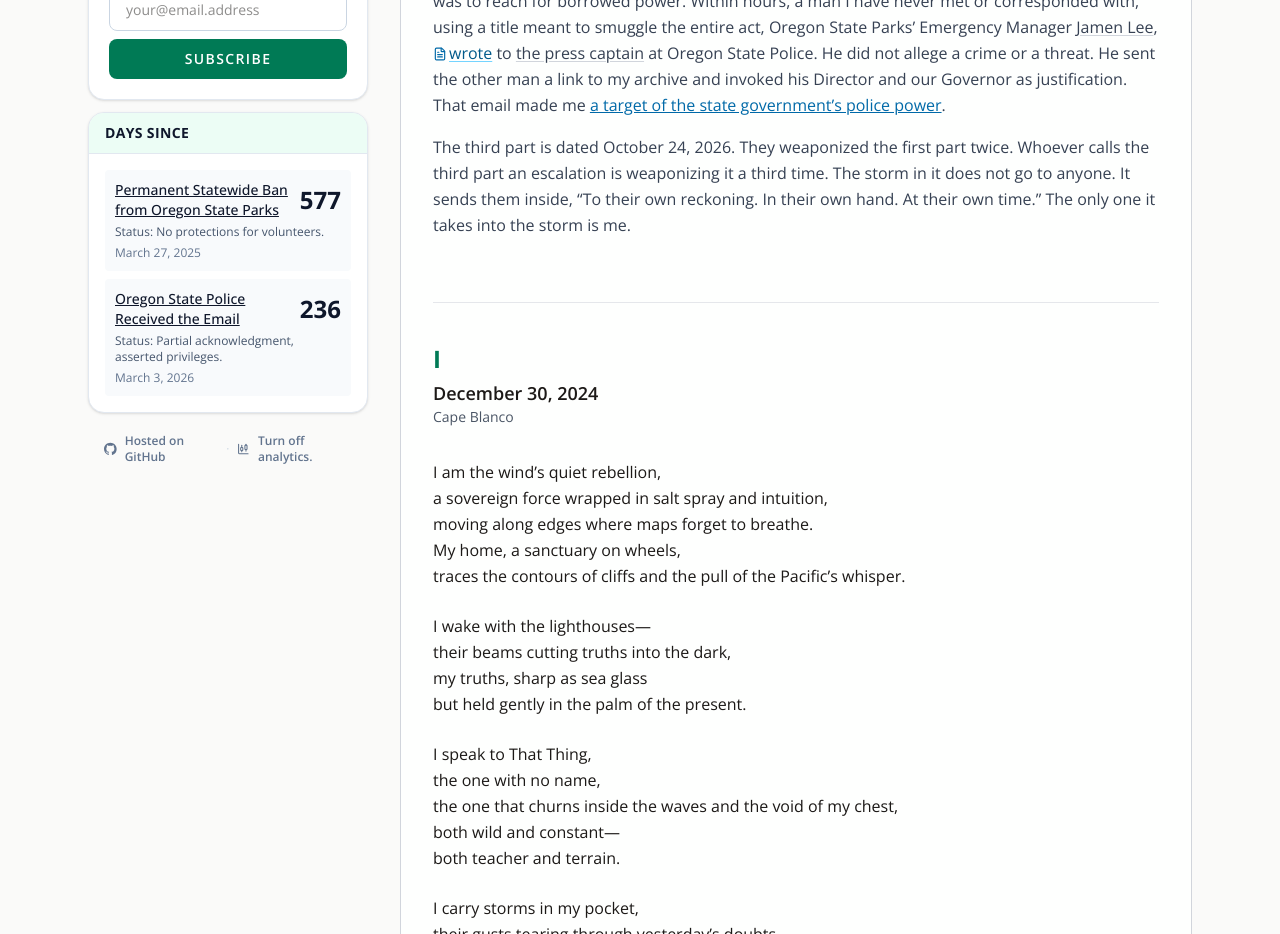
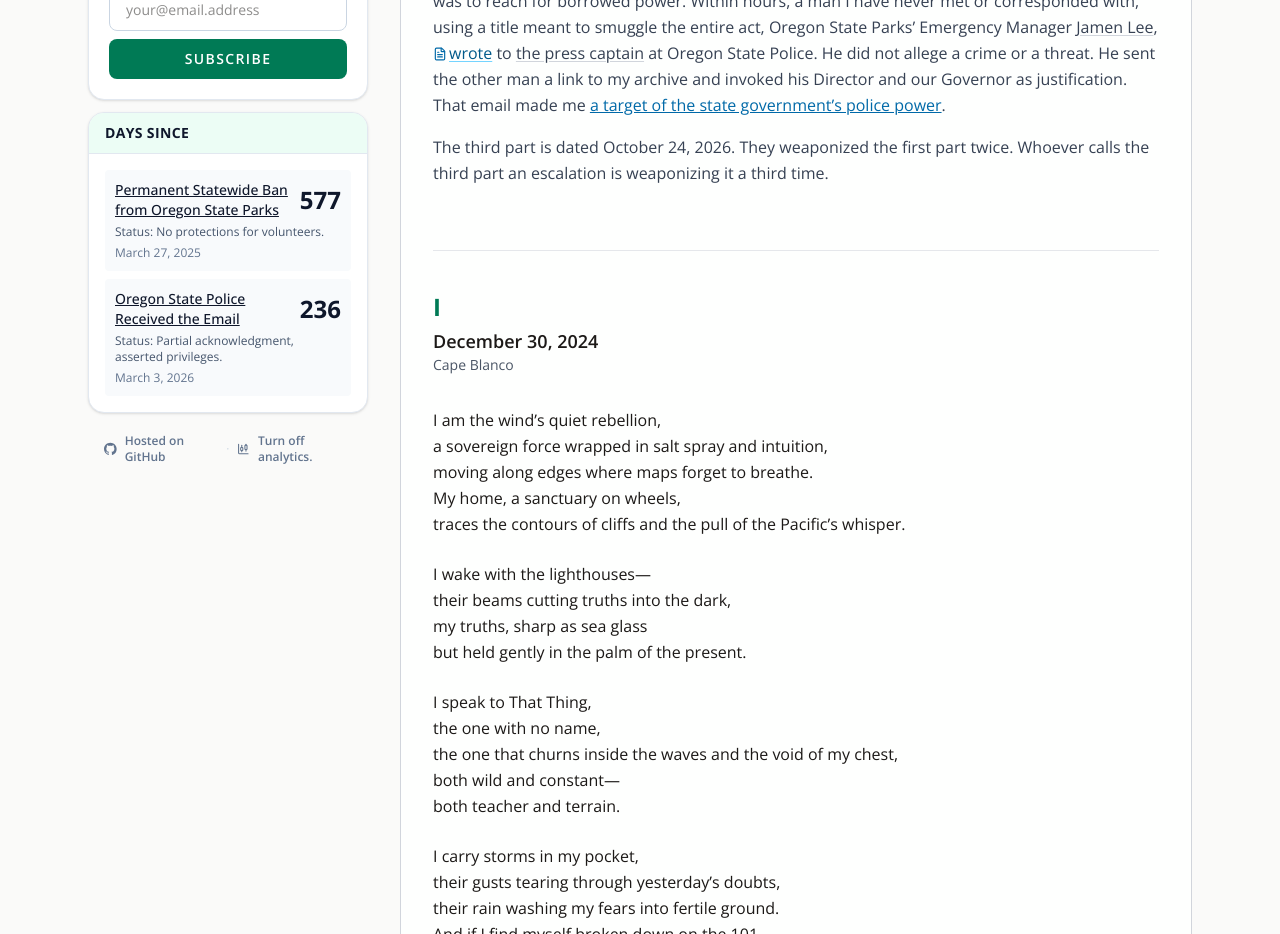
Before and after one commit to rswfire/rswfire.oprd, a Next.js app: page /soliloquy in a window 1280 px wide. Shown: the part 1120-2054 px from the top of the page. Built offline with nearby package versions, Linux system fonts and the light colour scheme.

Commit message:
Soliloquy: remove the misreading

```diff
--- a/app/(archive)/soliloquy/page.tsx
+++ b/app/(archive)/soliloquy/page.tsx
@@ -376,9 +376,7 @@ export default function StormchasersSoliloquyPage() {
                 </p>
                 <p>
                     The third part is dated October 24, 2026. They weaponized the first part twice. Whoever calls the
-                    third part an escalation is weaponizing it a third time. The storm in it does not go
-                    to anyone. It sends them inside, &ldquo;To their own reckoning. In their own hand. At their own
-                    time.&rdquo; The only one it takes into the storm is me.
+                    third part an escalation is weaponizing it a third time.
                 </p>
             </div>
 
```
